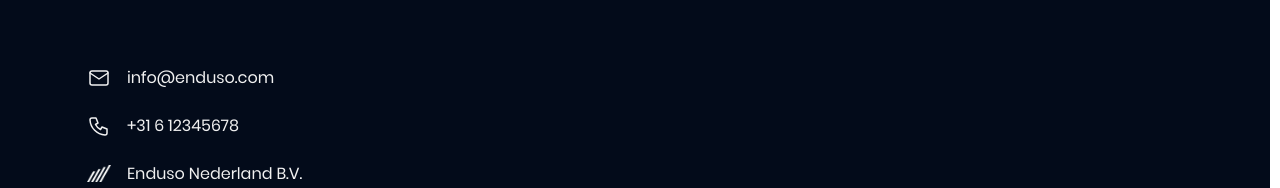
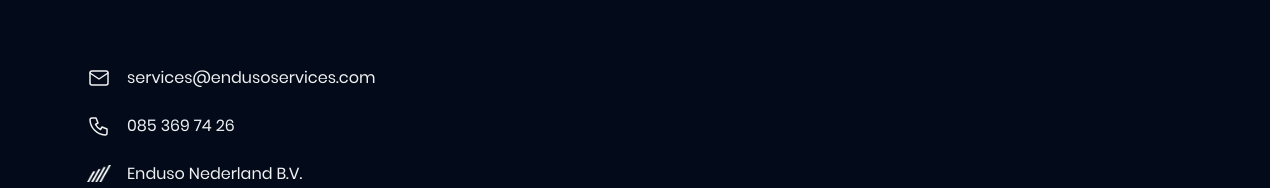
Before and after one commit to bijldavid/enduso-website, a Nuxt app: page / in a window 1280 px wide. Shown: the part 6411-6599 px from the top of the page. Built offline with nearby package versions, Linux system fonts and the light colour scheme.

Commit message:
email update

```diff
--- a/app/components/AppFooter.vue
+++ b/app/components/AppFooter.vue
@@ -20,7 +20,7 @@
               <path d="M3 7a2 2 0 0 1 2 -2h14a2 2 0 0 1 2 2v10a2 2 0 0 1 -2 2h-14a2 2 0 0 1 -2 -2v-10" />
               <path d="M3 7l9 6l9 -6" />
             </svg>
-            <a href="mailto:info@enduso.com">info@enduso.com</a>
+            <a href="mailto:services@endusoservices.com">services@endusoservices.com</a>
           </li>
           <li>
             <svg xmlns="http://www.w3.org/2000/svg" width="24" height="24" viewBox="0 0 24 24" fill="none"
@@ -30,7 +30,7 @@
               <path
                 d="M5 4h4l2 5l-2.5 1.5a11 11 0 0 0 5 5l1.5 -2.5l5 2v4a2 2 0 0 1 -2 2a16 16 0 0 1 -15 -15a2 2 0 0 1 2 -2" />
             </svg>
-            <p>+31 6 12345678</p>
+            <p>085 369 74 26</p>
           </li>
           <li>
             <img src="/images/enduso-white.webp" alt="Enduso Nederland B.V.">
```
